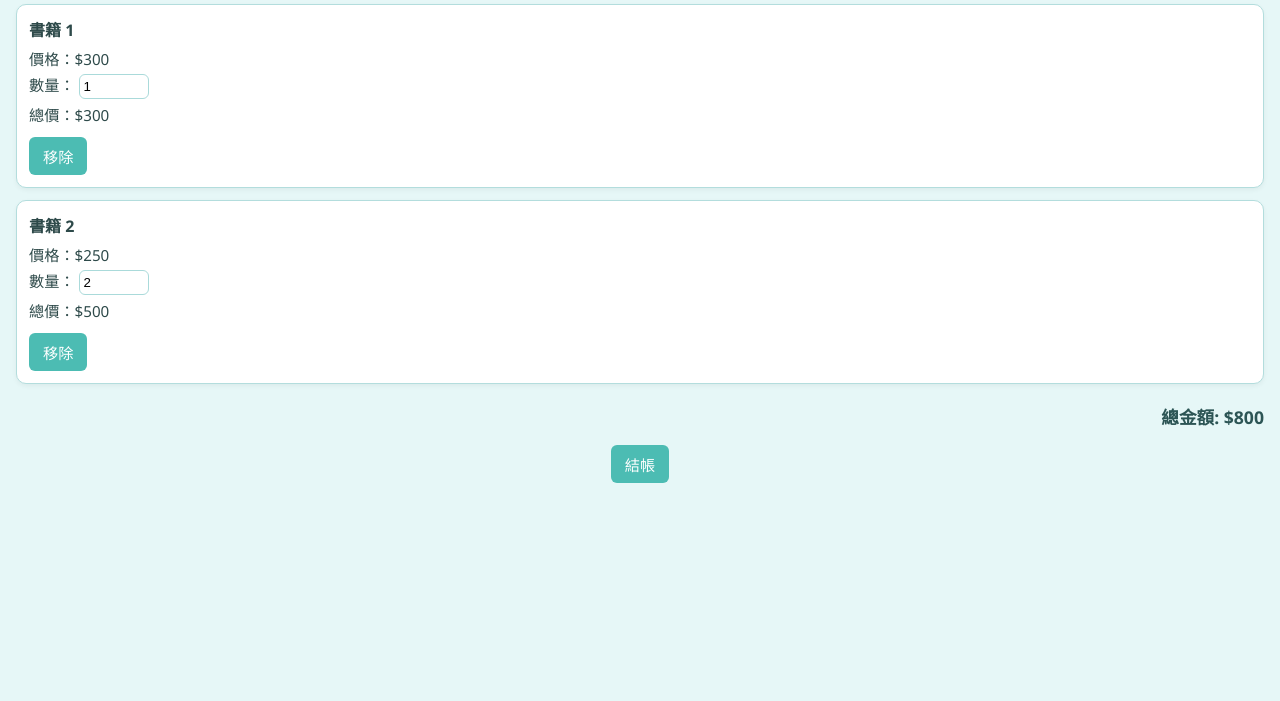
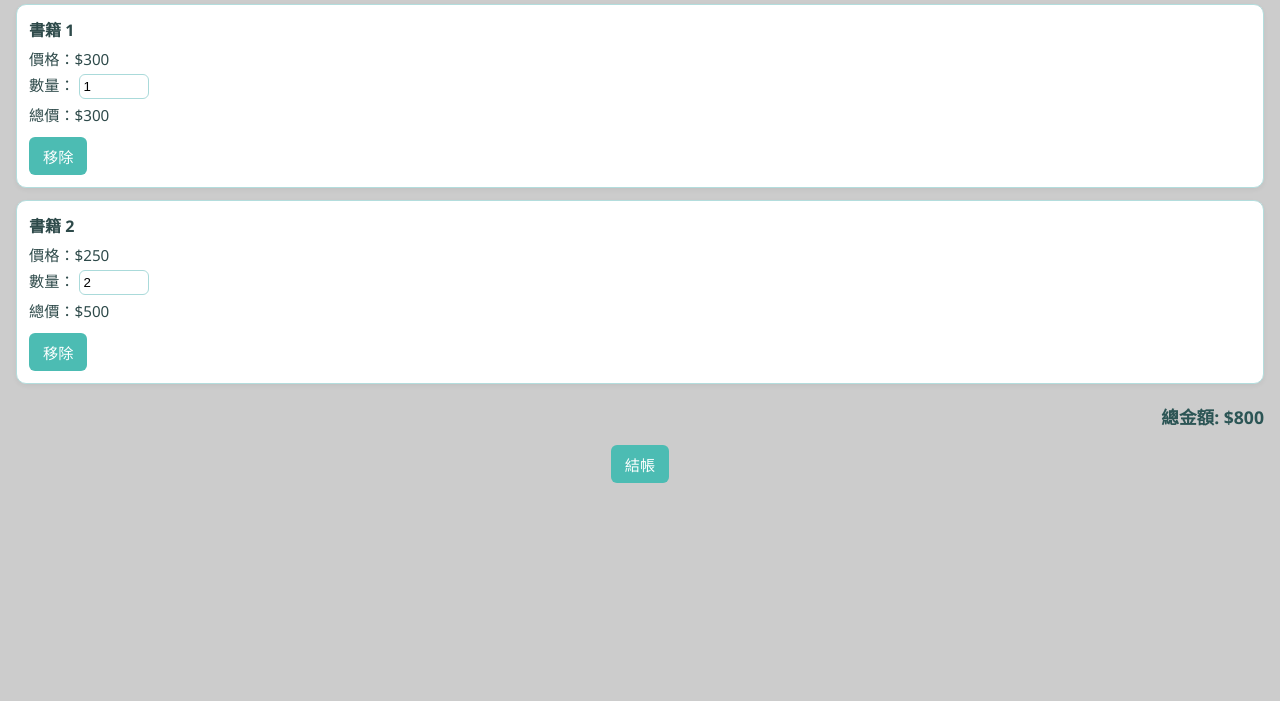
Before and after one commit to AmooAAA/bookstore-frontend, a website: page public/cart.html in a window 1280 px wide. Shown: the part 99-800 px from the top of the page. Drawn offline with Linux system fonts and the light colour scheme.

```diff
--- a/public/cart.html
+++ b/public/cart.html
@@ -7,7 +7,7 @@
   <style>
     body {
       font-family: "Segoe UI", sans-serif;
-      background-color: #e6f7f7; /* 淡青色背景 */
+      background-color: #ccc; /* 背景 */
       color: #2e4a4a; /* 深一點的青灰色文字 */
       padding: 16px;
       margin: 0;
```
